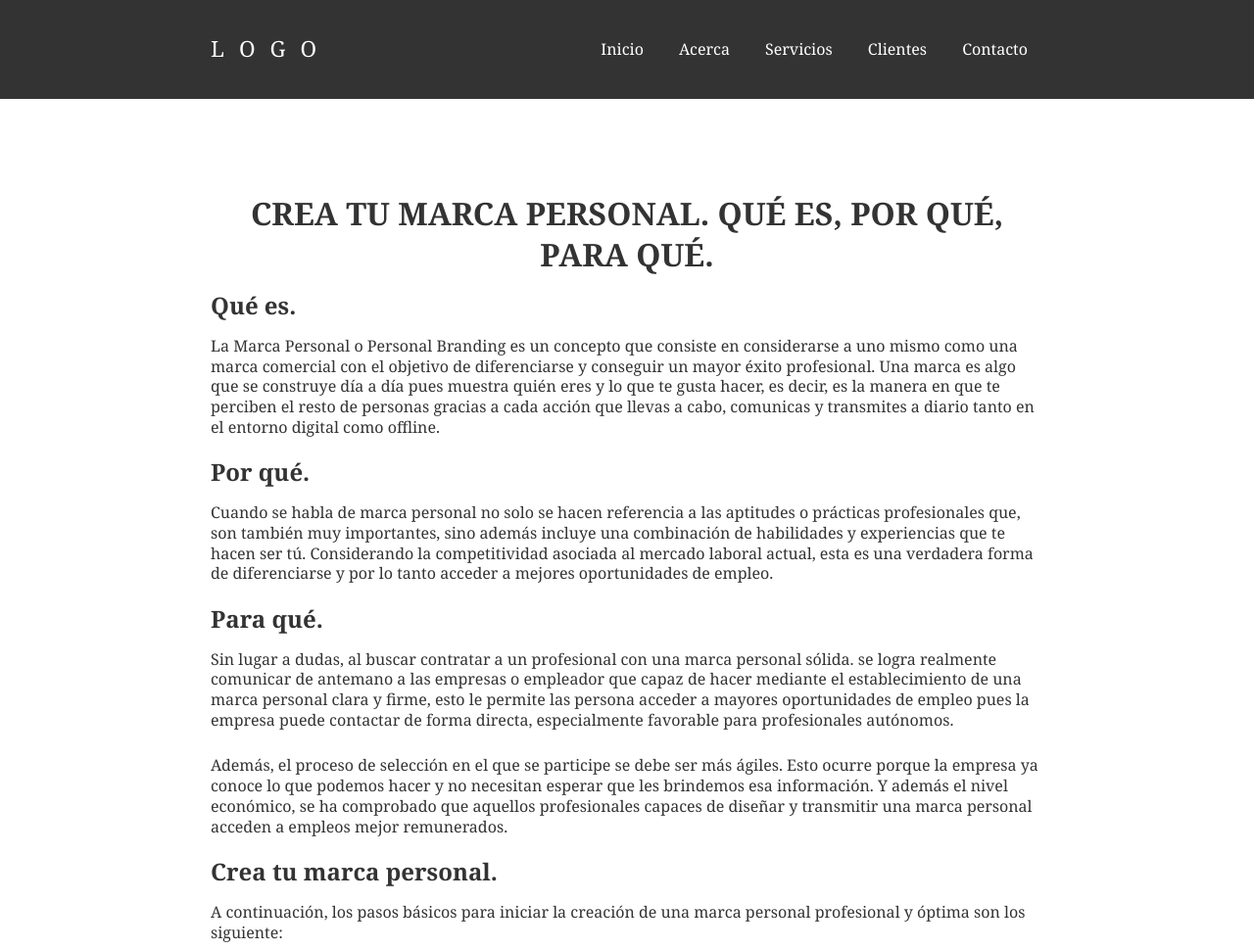
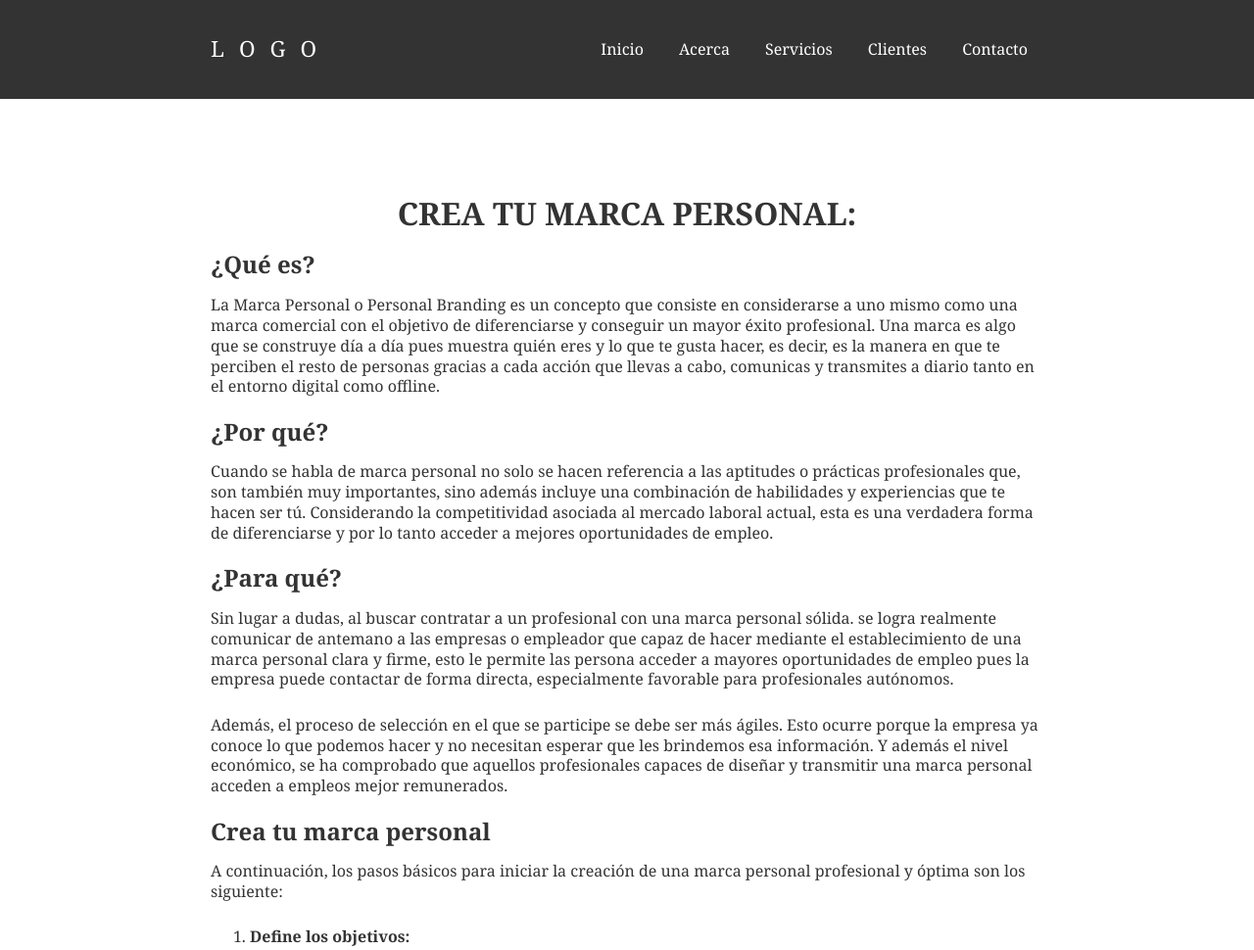
Before and after one commit to JMP2002/CV-de-jos-, a plain HTML site: page index.html in a window 1280 px wide. Shown: the top 970 px of the page at 98% size. Drawn offline with Linux system fonts and the light colour scheme; files that its build step writes are made by us from their sources.

Commit message:
Update index.html

```diff
--- a/index.html
+++ b/index.html
@@ -24,8 +24,8 @@
        </header>
       <main class="main">
                <div class="container">
-               <h1>CREA TU MARCA PERSONAL. QUÉ ES, POR QUÉ, PARA QUÉ.</h1>
-               <h2><a>Qué es.</a></h2>
+               <h1>CREA TU MARCA PERSONAL:</h1>
+               <h2><a>¿Qué es?</a></h2>
                <p>La Marca Personal o Personal Branding es un concepto que consiste en
                considerarse a uno mismo como una marca comercial con el objetivo de
                diferenciarse y conseguir un mayor éxito profesional. Una marca es algo
@@ -35,7 +35,7 @@
                entorno digital como offline.</p>
                </article>
                <article>
-               <h2><a>Por qué.</a></h2>
+               <h2><a>¿Por qué?</a></h2>
                <p>Cuando se habla de marca personal no solo se hacen referencia a las aptitudes
                o prácticas profesionales que, son también muy importantes, sino además incluye
                una combinación de habilidades y experiencias que te hacen ser tú. Considerando
@@ -43,7 +43,7 @@
                de diferenciarse y por lo tanto acceder a mejores oportunidades de empleo.</p>
                </article>
                <article>
-               <h2><a>Para qué.</a></h2>
+               <h2><a>¿Para qué?</a></h2>
                <p>Sin lugar a dudas, al buscar contratar a un profesional con una marca personal
                sólida. se logra realmente comunicar de antemano a las empresas o empleador que
                capaz de hacer mediante el establecimiento de una marca personal clara y firme,
@@ -57,7 +57,7 @@
                empleos mejor remunerados.</p>
                </article>
                <article>
-               <h2>Crea tu marca personal.</h2>
+               <h2>Crea tu marca personal</h2>
                <p>A continuación, los pasos básicos para iniciar la creación de una marca personal
                profesional y óptima son los siguiente: </p>
                <ol>
```
